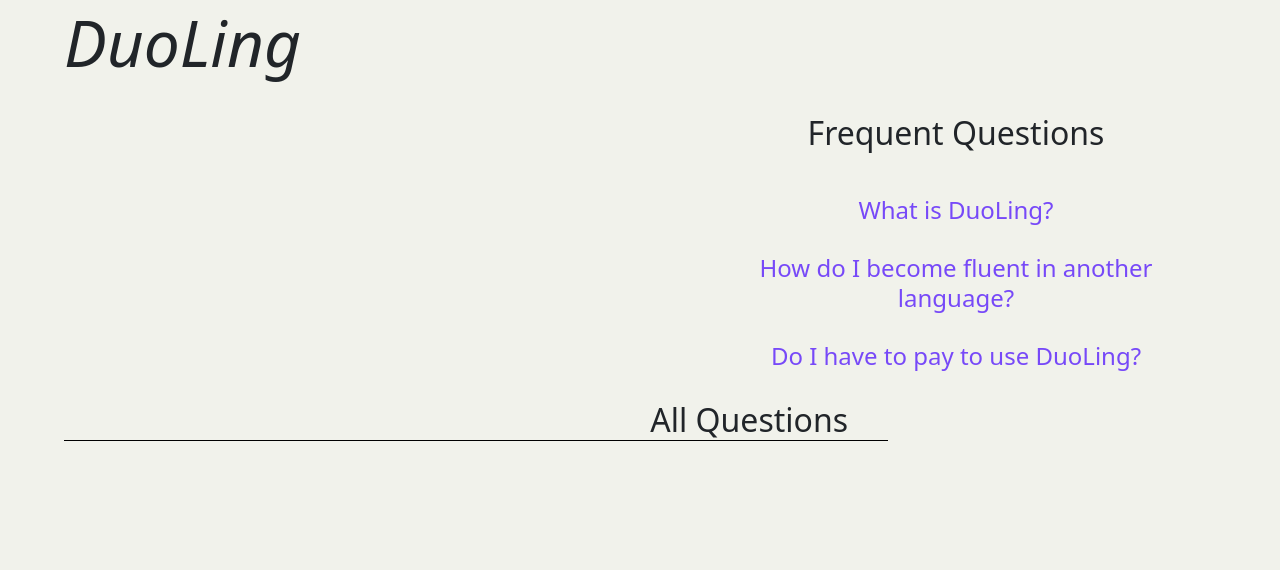
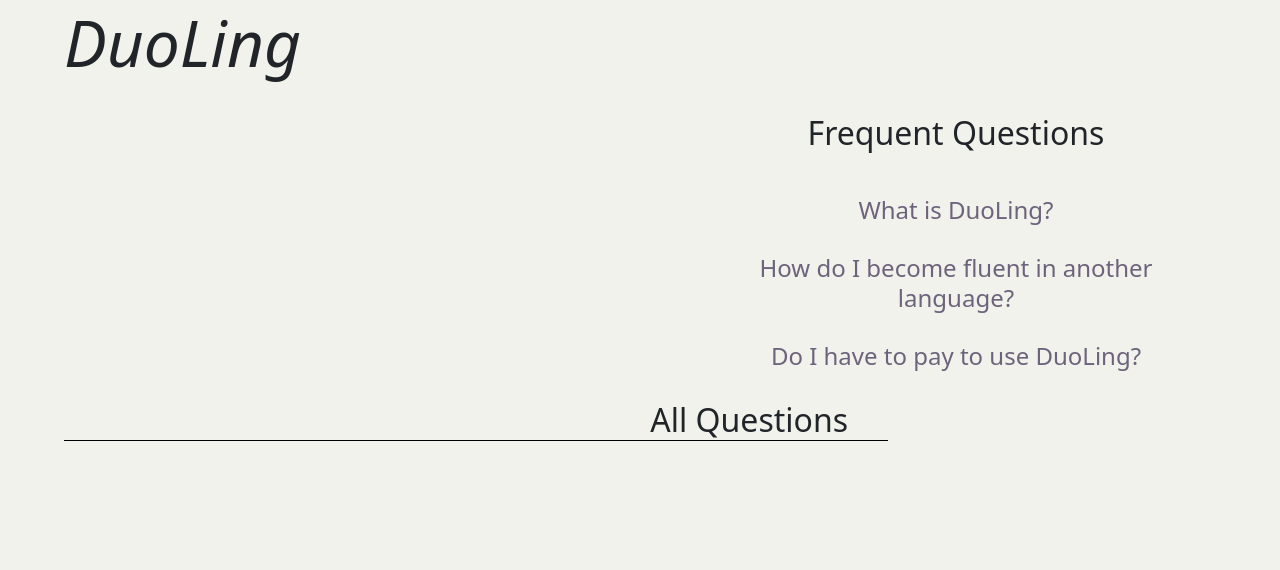
Before and after one commit to uzochi-dimkpa/ITSC-3155_Final-Project_Group-1, a Flask app: page / in a window 1280 px wide. Shown: the part 146-716 px from the top of the page. Run offline with Flask 2, Linux system fonts and the light colour scheme; data that the repository does not hold is empty; some libraries are stand-ins or nearby versions.

Commit message:
changing link color

```diff
--- a/static/styles/index-main-table.css
+++ b/static/styles/index-main-table.css
@@ -61,7 +61,7 @@ This is the exact same styling at the above 'Question_display_text' id
     line-height: 30px;
     padding-left: 15px;
     text-decoration: none;
-    color: rgba(119, 73, 248, 1)
+    color: #6D637C;
 }
 
 /*
--- a/static/styles/index-side-window.css
+++ b/static/styles/index-side-window.css
@@ -32,7 +32,7 @@
     }
 
     .Side_window > h5 > a {
-        color: rgba(119, 73, 248, 1);
+        color: #6D637C;
         text-decoration: none;
     }
 
```
